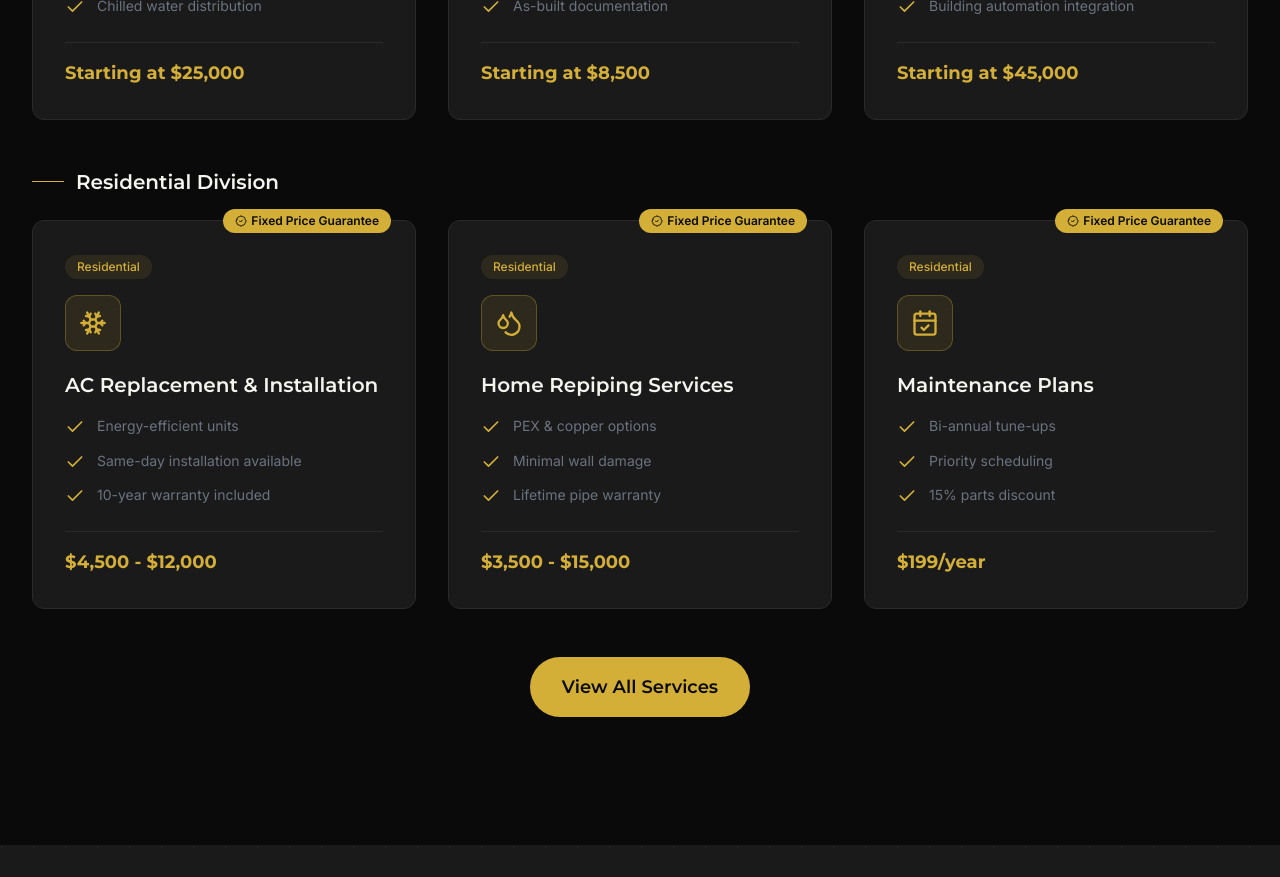
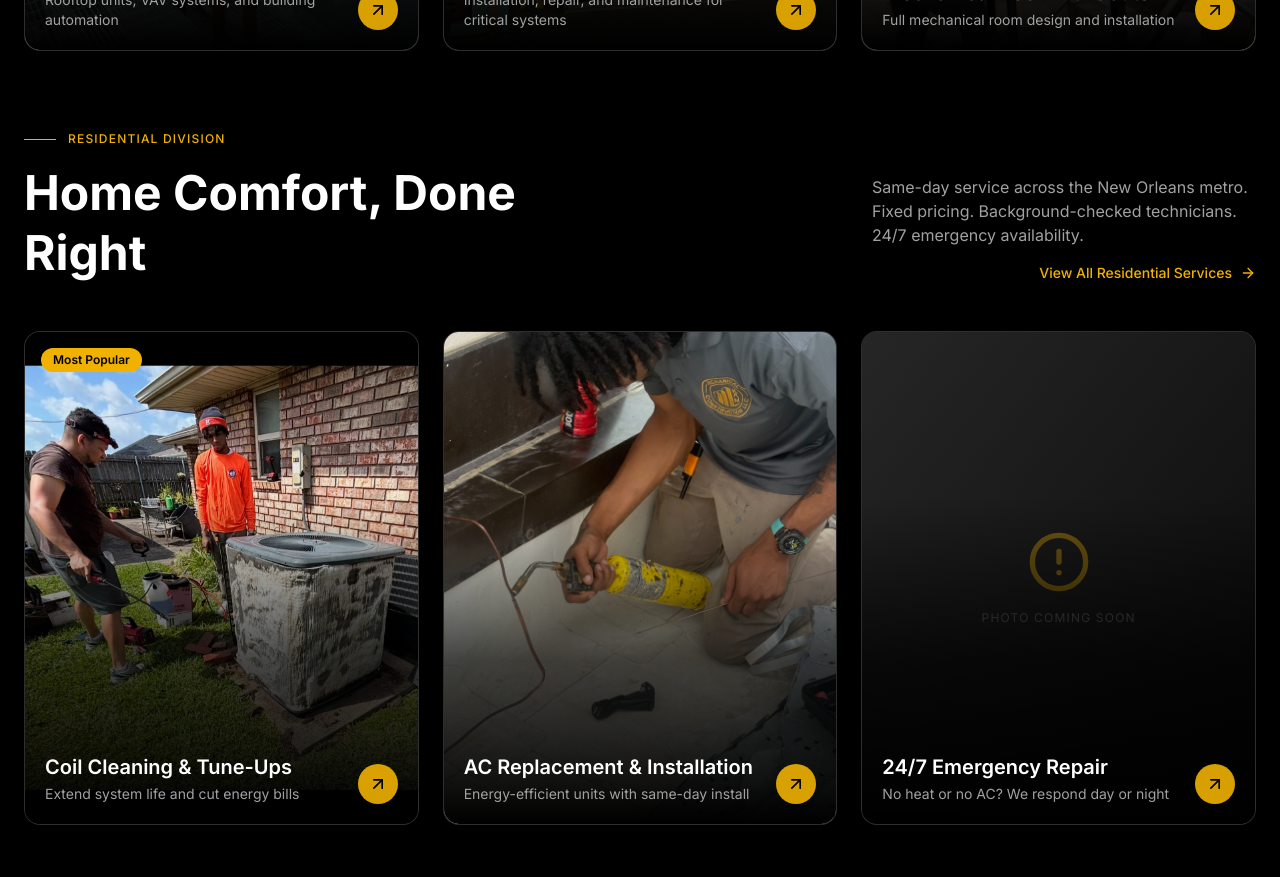
Before and after one commit to Coaliton/v0-kam-mechanical-landing-page, a Next.js app: page / in a window 1280 px wide. Shown: the part 1920-2797 px from the top of the page. Built offline with nearby package versions, Linux system fonts and the light colour scheme; a web font is replaced by a local one.

Commit message:
feat(services): homepage services section with dual-division cards
Made-with: Cursor

```diff
--- a/app/page.tsx
+++ b/app/page.tsx
@@ -2,6 +2,7 @@ import { Header } from "@/components/landing/header"
 import TopUtilityBar from "@/components/home/TopUtilityBar"
 import Hero from "@/components/home/Hero"
 import TrustBar from "@/components/home/TrustBar"
+import ServicesSection from "@/components/home/ServicesSection"
 import { FeatureGrid } from "@/components/landing/feature-grid"
 import { GuaranteeSection } from "@/components/landing/guarantee"
 import { SocialProof } from "@/components/landing/social-proof"
@@ -16,6 +17,7 @@ export default function Home() {
       <main>
         <Hero />
         <TrustBar />
+        <ServicesSection />
         <FeatureGrid />
         <GuaranteeSection />
         <SocialProof />
--- /dev/null
+++ b/components/home/DivisionRow.tsx
@@ -0,0 +1,61 @@
+import Link from "next/link";
+import { ArrowRight } from "lucide-react";
+import ServiceCard from "./ServiceCard";
+import type { Service } from "@/lib/services";
+
+type DivisionRowProps = {
+  eyebrow: string;
+  headline: string;
+  description: string;
+  services: Service[];
+  viewAllHref: string;
+  viewAllLabel: string;
+};
+
+export default function DivisionRow({
+  eyebrow,
+  headline,
+  description,
+  services,
+  viewAllHref,
+  viewAllLabel,
+}: DivisionRowProps) {
+  return (
+    <div className="mb-20 last:mb-0">
+      <div className="mb-10 flex flex-col gap-6 md:mb-12 md:flex-row md:items-end md:justify-between">
+        <div>
+          <div className="mb-4 flex items-center gap-3">
+            <div className="h-px w-8 bg-yellow-500" />
+            <span className="text-xs font-medium tracking-widest text-yellow-500 uppercase">
+              {eyebrow}
+            </span>
+          </div>
+          <h2 className="max-w-xl text-3xl leading-tight font-bold text-white md:text-4xl lg:text-5xl">
+            {headline}
+          </h2>
+        </div>
+        <div className="flex flex-col items-start gap-4 md:max-w-sm md:items-end">
+          <p className="text-base text-neutral-400">{description}</p>
+          <Link
+            href={viewAllHref}
+            className="inline-flex items-center gap-2 text-sm font-medium text-yellow-500 transition-colors hover:text-yellow-400"
+          >
+            {viewAllLabel}
+            <ArrowRight className="h-4 w-4" />
+          </Link>
+        </div>
+      </div>
+
+      <div className="grid grid-cols-1 gap-5 md:grid-cols-3 md:gap-6 md:overflow-visible max-md:-mx-4 max-md:flex max-md:snap-x max-md:snap-mandatory max-md:overflow-x-auto max-md:px-4 max-md:pb-4 [&::-webkit-scrollbar]:hidden">
+        {services.map((service) => (
+          <div
+            key={service.slug}
+            className="max-md:w-[80%] max-md:flex-shrink-0 max-md:snap-center"
+          >
+            <ServiceCard service={service} />
+          </div>
+        ))}
+      </div>
+    </div>
+  );
+}
--- /dev/null
+++ b/components/home/ServiceCard.tsx
@@ -0,0 +1,60 @@
+import Link from "next/link";
+import Image from "next/image";
+import { ArrowUpRight } from "lucide-react";
+import type { Service } from "@/lib/services";
+
+type ServiceCardProps = {
+  service: Service;
+};
+
+export default function ServiceCard({ service }: ServiceCardProps) {
+  const Icon = service.icon;
+  const href = `/services/${service.slug}`;
+
+  return (
+    <Link
+      href={href}
+      className="group relative block aspect-[4/5] overflow-hidden rounded-2xl border border-white/10 bg-neutral-900 transition-all duration-300 hover:scale-[1.02] hover:border-yellow-500/40 focus:outline-none focus:ring-2 focus:ring-yellow-500 focus:ring-offset-2 focus:ring-offset-black"
+      aria-label={`Learn more about ${service.title}`}
+    >
+      {service.badge && (
+        <div className="absolute top-4 left-4 z-20 rounded-full bg-yellow-500 px-3 py-1 text-xs font-semibold text-black">
+          {service.badge}
+        </div>
+      )}
+
+      {service.image ? (
+        <Image
+          src={service.image}
+          alt={service.title}
+          fill
+          className="object-cover transition-transform duration-500 group-hover:scale-105"
+          sizes="(max-width: 768px) 80vw, (max-width: 1024px) 33vw, 400px"
+        />
+      ) : (
+        <div className="absolute inset-0 flex flex-col items-center justify-center bg-gradient-to-br from-neutral-800 to-neutral-950">
+          <Icon className="mb-4 h-16 w-16 text-yellow-500/40" />
+          <span className="text-xs uppercase tracking-widest text-neutral-600">
+            Photo Coming Soon
+          </span>
+        </div>
+      )}
+
+      <div className="pointer-events-none absolute inset-x-0 bottom-0 h-2/3 bg-gradient-to-t from-black via-black/70 to-transparent" />
+
+      <div className="absolute inset-x-0 bottom-0 flex items-end justify-between gap-3 p-5">
+        <div>
+          <h3 className="text-lg leading-tight font-semibold text-white md:text-xl">
+            {service.title}
+          </h3>
+          <p className="mt-1 line-clamp-2 text-xs text-neutral-400 md:text-sm">
+            {service.shortDescription}
+          </p>
+        </div>
+        <div className="flex h-10 w-10 flex-shrink-0 items-center justify-center rounded-full bg-yellow-500/90 transition-transform duration-300 group-hover:rotate-45">
+          <ArrowUpRight className="h-5 w-5 text-black" />
+        </div>
+      </div>
+    </Link>
+  );
+}
--- /dev/null
+++ b/components/home/ServicesSection.tsx
@@ -0,0 +1,33 @@
+import DivisionRow from "./DivisionRow";
+import { getServicesByDivision } from "@/lib/services";
+
+export default function ServicesSection() {
+  const commercialServices = getServicesByDivision("commercial");
+  const residentialServices = getServicesByDivision("residential");
+
+  return (
+    <section
+      aria-label="KAM Mechanical services"
+      className="w-full bg-black py-20 md:py-28"
+    >
+      <div className="mx-auto max-w-7xl px-4 md:px-6">
+        <DivisionRow
+          eyebrow="Commercial Division"
+          headline="Industrial-Scale Mechanical Solutions"
+          description="From hospitals to data centers and mechanical rooms - statewide Louisiana service backed by 15+ years of expertise."
+          services={commercialServices}
+          viewAllHref="/services#commercial"
+          viewAllLabel="View All Commercial Services"
+        />
+        <DivisionRow
+          eyebrow="Residential Division"
+          headline="Home Comfort, Done Right"
+          description="Same-day service across the New Orleans metro. Fixed pricing. Background-checked technicians. 24/7 emergency availability."
+          services={residentialServices}
+          viewAllHref="/services#residential"
+          viewAllLabel="View All Residential Services"
+        />
+      </div>
+    </section>
+  );
+}
--- /dev/null
+++ b/lib/services.ts
@@ -0,0 +1,80 @@
+import {
+  Wind,
+  Flame,
+  Wrench,
+  Droplets,
+  Snowflake,
+  AlertCircle,
+  type LucideIcon,
+} from "lucide-react";
+
+export type Service = {
+  slug: string;
+  title: string;
+  shortDescription: string;
+  division: "commercial" | "residential";
+  image: string | null; // null = use placeholder
+  icon: LucideIcon; // fallback icon for placeholder
+  featured?: boolean;
+  badge?: string;
+};
+
+export const SERVICES: Service[] = [
+  // COMMERCIAL
+  {
+    slug: "commercial-hvac",
+    title: "Commercial HVAC Systems",
+    shortDescription: "Rooftop units, VAV systems, and building automation",
+    division: "commercial",
+    image: "/images/commercial/commercial-hvac-carrier.jpg",
+    icon: Wind,
+  },
+  {
+    slug: "boilers-chillers",
+    title: "Boiler & Chiller Service",
+    shortDescription: "Installation, repair, and maintenance for critical systems",
+    division: "commercial",
+    image: "/images/commercial/boilers-commissioned.jpg",
+    icon: Flame,
+  },
+  {
+    slug: "mechanical-rooms",
+    title: "Mechanical Room Buildouts",
+    shortDescription: "Full mechanical room design and installation",
+    division: "commercial",
+    image: "/images/commercial/mechanical-room-team-install.jpg",
+    icon: Wrench,
+  },
+
+  // RESIDENTIAL
+  {
+    slug: "coil-cleaning",
+    title: "Coil Cleaning & Tune-Ups",
+    shortDescription: "Extend system life and cut energy bills",
+    division: "residential",
+    image: "/images/coil-cleaning/team-cleaning-service.jpg",
+    icon: Droplets,
+    featured: true,
+    badge: "Most Popular",
+  },
+  {
+    slug: "ac-replacement",
+    title: "AC Replacement & Installation",
+    shortDescription: "Energy-efficient units with same-day install",
+    division: "residential",
+    image: "/images/residential/ac-install-copper-work.jpg",
+    icon: Snowflake,
+  },
+  {
+    slug: "emergency-repair",
+    title: "24/7 Emergency Repair",
+    shortDescription: "No heat or no AC? We respond day or night",
+    division: "residential",
+    image: null, // placeholder until reshoot
+    icon: AlertCircle,
+  },
+];
+
+export function getServicesByDivision(division: "commercial" | "residential") {
+  return SERVICES.filter((service) => service.division === division);
+}
```
Also changed, not shown: 1 other file (tests, documents, lock files or other folders).
